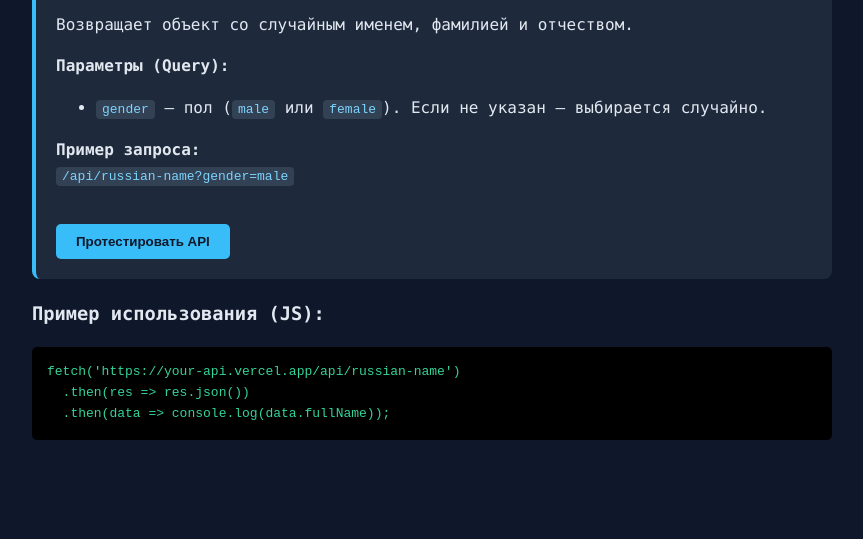
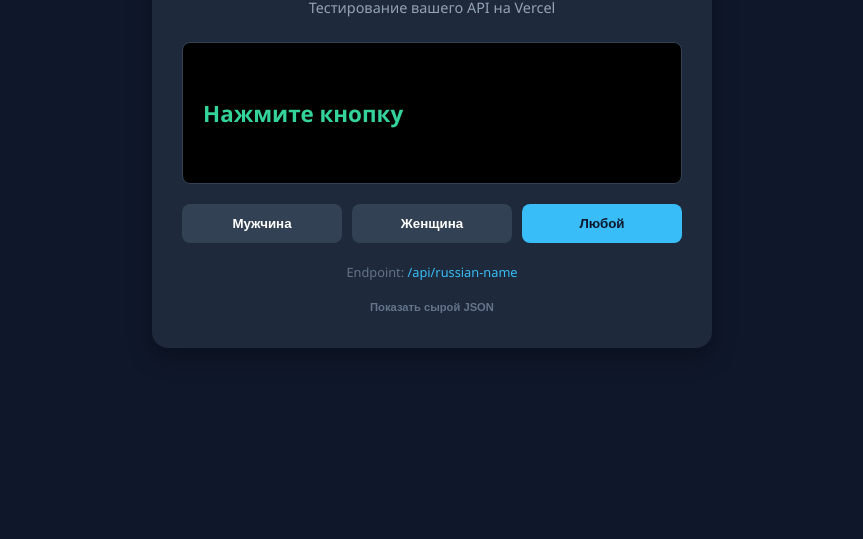
Before and after one commit to scriptmanloader/gennames, a plain HTML site: page index.html in a window 1280 px wide. Shown: the part 301-840 px from the top of the page, without its empty margins (208-1071 px from the left). Before the commit the page ends 814 px from the top, so only its background shows below. Drawn offline with Linux system fonts and the light colour scheme.

Commit message:
Update index.html

```diff
--- a/index.html
+++ b/index.html
@@ -3,103 +3,144 @@
 <head>
     <meta charset="UTF-8">
     <meta name="viewport" content="width=device-width, initial-scale=1.0">
-    <title>Russian Names API | Documentation</title>
+    <title>Russian Names API Tester</title>
     <style>
+        :root {
+            --bg: #0f172a;
+            --card-bg: #1e293b;
+            --accent: #38bdf8;
+            --text: #f1f5f9;
+        }
         body {
-            font-family: 'Monaco', 'Consolas', monospace;
-            line-height: 1.6;
-            background: #0f172a;
-            color: #e2e8f0;
-            max-width: 800px;
-            margin: 40px auto;
+            font-family: 'Segoe UI', Tahoma, Geneva, Verdana, sans-serif;
+            background-color: var(--bg);
+            color: var(--text);
+            display: flex;
+            flex-direction: column;
+            align-items: center;
+            justify-content: center;
+            min-height: 100vh;
+            margin: 0;
             padding: 20px;
         }
-        .endpoint {
-            background: #1e293b;
+        .container {
+            background: var(--card-bg);
+            padding: 30px;
+            border-radius: 16px;
+            box-shadow: 0 10px 25px rgba(0,0,0,0.3);
+            width: 100%;
+            max-width: 500px;
+            text-align: center;
+        }
+        h1 { color: var(--accent); margin-bottom: 5px; }
+        p.subtitle { color: #94a3b8; margin-bottom: 25px; font-size: 0.9rem; }
+
+        .result-box {
+            background: #000;
             padding: 20px;
             border-radius: 8px;
-            border-left: 4px solid #38bdf8;
-            margin: 20px 0;
+            margin-bottom: 20px;
+            min-height: 100px;
+            display: flex;
+            flex-direction: column;
+            justify-content: center;
+            border: 1px solid #334155;
+            text-align: left;
         }
-        code {
+        .name-text { font-size: 1.4rem; font-weight: bold; color: #34d399; margin: 0; }
+        .gender-badge {
+            display: inline-block;
+            padding: 2px 8px;
+            border-radius: 4px;
+            font-size: 0.7rem;
+            text-transform: uppercase;
+            margin-top: 8px;
             background: #334155;
-            padding: 2px 6px;
-            border-radius: 4px;
-            color: #7dd3fc;
         }
-        pre {
-            background: #000;
-            padding: 15px;
-            border-radius: 5px;
-            overflow-x: auto;
-            color: #34d399;
-        }
-        .method {
-            color: #fbbf24;
-            font-weight: bold;
-            margin-right: 10px;
-        }
-        .btn {
-            background: #38bdf8;
-            color: #0f172a;
+
+        .controls { display: grid; grid-template-columns: 1fr 1fr 1fr; gap: 10px; }
+        button {
+            padding: 12px;
             border: none;
-            padding: 10px 20px;
-            border-radius: 5px;
+            border-radius: 8px;
             cursor: pointer;
             font-weight: bold;
-            margin-top: 10px;
+            transition: all 0.2s;
+            background: #334155;
+            color: white;
         }
-        .btn:hover { background: #7dd3fc; }
-        .footer { margin-top: 50px; font-size: 0.8rem; color: #64748b; }
+        button:hover { background: #475569; transform: translateY(-2px); }
+        .btn-primary { background: var(--accent); color: var(--bg); }
+        .btn-primary:hover { background: #7dd3fc; }
+
+        .api-link {
+            margin-top: 20px;
+            font-size: 0.8rem;
+            color: #64748b;
+        }
+        a { color: var(--accent); text-decoration: none; }
+        pre { font-size: 0.7rem; text-align: left; background: #000; padding: 10px; border-radius: 4px; overflow-x: auto; display: none; }
     </style>
 </head>
 <body>
 
-    <h1>🇷🇺 Russian Names API</h1>
-    <p>Простой и быстрый API для генерации случайных российских ФИО с правильной грамматикой.</p>
+    <div class="container">
+        <h1>GenRuName</h1>
+        <p class="subtitle">Тестирование вашего API на Vercel</p>
 
-    <div class="endpoint">
-        <h3><span class="method">GET</span> <code>/api/russian-name</code></h3>
-        <p>Возвращает объект со случайным именем, фамилией и отчеством.</p>
+        <div class="result-box" id="loader">
+            <p class="name-text" id="nameOutput">Нажмите кнопку</p>
+            <span id="genderOutput"></span>
+        </div>
 
-        <strong>Параметры (Query):</strong>
-        <ul>
-            <li><code>gender</code> — пол (<code>male</code> или <code>female</code>). Если не указан — выбирается случайно.</li>
-        </ul>
+        <div class="controls">
+            <button onclick="fetchData('male')">Мужчина</button>
+            <button onclick="fetchData('female')">Женщина</button>
+            <button class="btn-primary" onclick="fetchData()">Любой</button>
+        </div>
 
-        <strong>Пример запроса:</strong><br>
-        <code>/api/russian-name?gender=male</code>
+        <div class="api-link">
+            Endpoint: <a id="endpointLink" target="_blank" href="https://genruname.vercel.app/api/russian-name">/api/russian-name</a>
+        </div>
 
-        <br><br>
-        <button class="btn" onclick="testApi()">Протестировать API</button>
-
-        <div id="result-container" style="display:none; margin-top: 20px;">
-            <strong>Ответ сервера:</strong>
-            <pre id="api-output"></pre>
-        </div>
+        <button style="margin-top:15px; font-size:0.7rem; padding:5px; background:none; color:#64748b;" onclick="toggleDebug()">Показать сырой JSON</button>
+        <pre id="jsonDebug"></pre>
     </div>
 
-    <h3>Пример использования (JS):</h3>
-    <pre>
-fetch('https://your-api.vercel.app/api/russian-name')
-  .then(res => res.json())
-  .then(data => console.log(data.fullName));</pre>
+    <script>
+        const API_BASE = "https://genruname.vercel.app/api/russian-name";
 
-    <script>
-        async function testApi() {
-            const container = document.getElementById('result-container');
-            const output = document.getElementById('api-output');
-            container.style.display = 'block';
-            output.innerText = 'Загрузка...';
+        async function fetchData(gender = '') {
+            const nameDiv = document.getElementById('nameOutput');
+            const genderDiv = document.getElementById('genderOutput');
+            const debug = document.getElementById('jsonDebug');
+
+            nameDiv.innerText = "Загрузка...";
+            genderDiv.innerText = "";
 
             try {
-                // Используем относительный путь, так как фронт и бэк на одном домене в Vercel
-                const res = await fetch('/api/russian-name');
-                const data = await res.json();
-                output.innerText = JSON.stringify(data, null, 2);
-            } catch (err) {
-                output.innerText = 'Ошибка: ' + err.message;
+                const url = gender ? `${API_BASE}?gender=${gender}` : API_BASE;
+                document.getElementById('endpointLink').href = url;
+
+                const response = await fetch(url);
+                const result = await response.json();
+
+                if (result.status === "success") {
+                    nameDiv.innerText = result.data.fullName;
+                    genderDiv.innerText = result.data.gender === 'male' ? '♂ Мужской' : '♀ Женский';
+                    genderDiv.className = 'gender-badge';
+                    debug.innerText = JSON.stringify(result, null, 2);
+                }
+            } catch (error) {
+                nameDiv.innerText = "Ошибка API";
+                nameDiv.style.color = "#ef4444";
+                console.error(error);
             }
+        }
+
+        function toggleDebug() {
+            const debug = document.getElementById('jsonDebug');
+            debug.style.display = debug.style.display === 'block' ? 'none' : 'block';
         }
     </script>
 </body>
```
